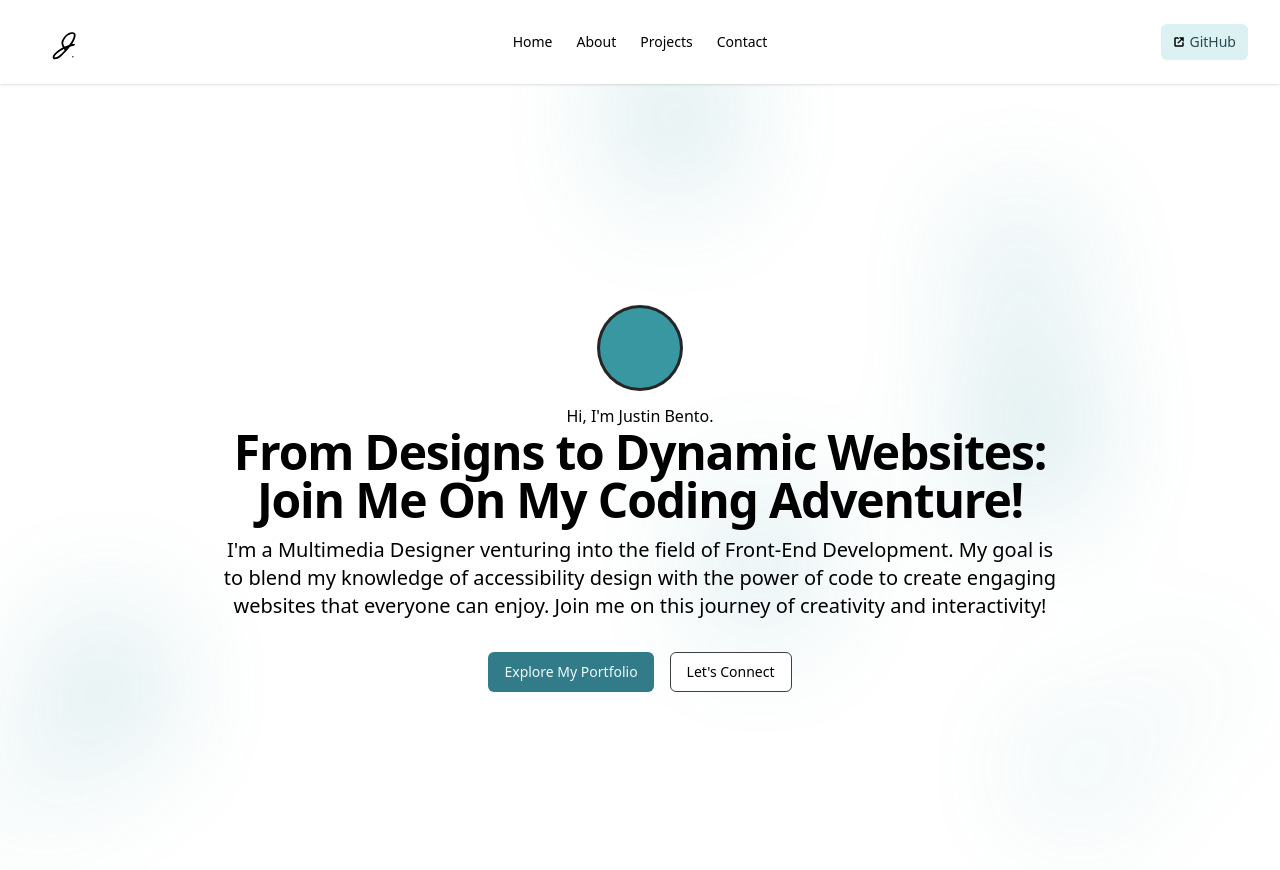
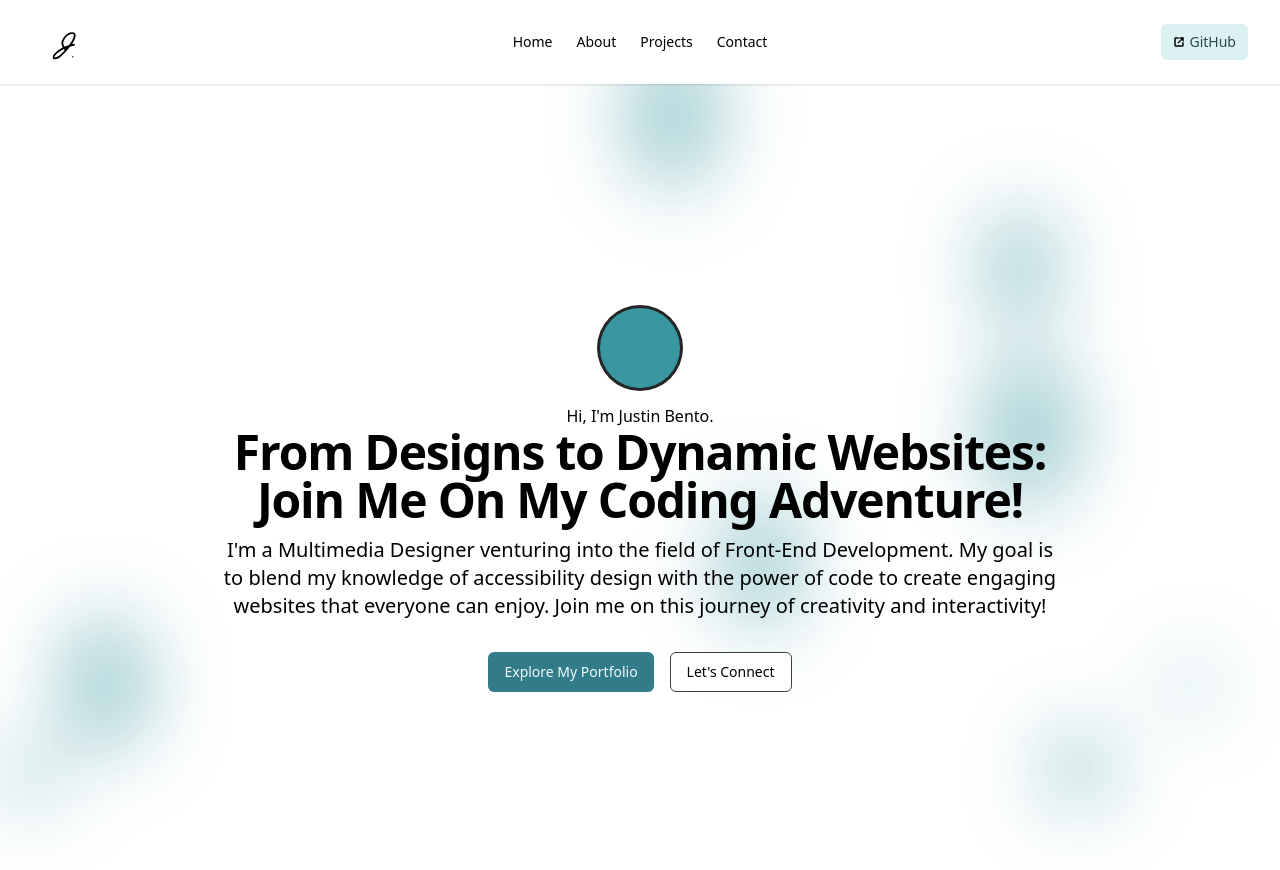
Before and after one commit to Justin-Bento/justin-bento-portfolio, a Next.js app: page / in a window 1280 px wide. Shown: the top 870 px of the page. Built offline with nearby package versions, Linux system fonts and the light colour scheme.

Commit message:
Improved opacity

```diff
--- a/app/page.tsx
+++ b/app/page.tsx
@@ -49,7 +49,7 @@ function BackgroundPattern() {
       version="1.1"
       width="1440"
       height="560"
-      className="absolute inset-0 w-full h-full -z-10 opacity-30 dark:opacity-40 blur-3xl"
+      className="absolute inset-0 w-full h-full -z-10 fill-easternblue-800 opacity-50 dark:opacity-40 blur-2xl"
       preserveAspectRatio="none"
       viewBox="0 0 1440 560"
     >
```
